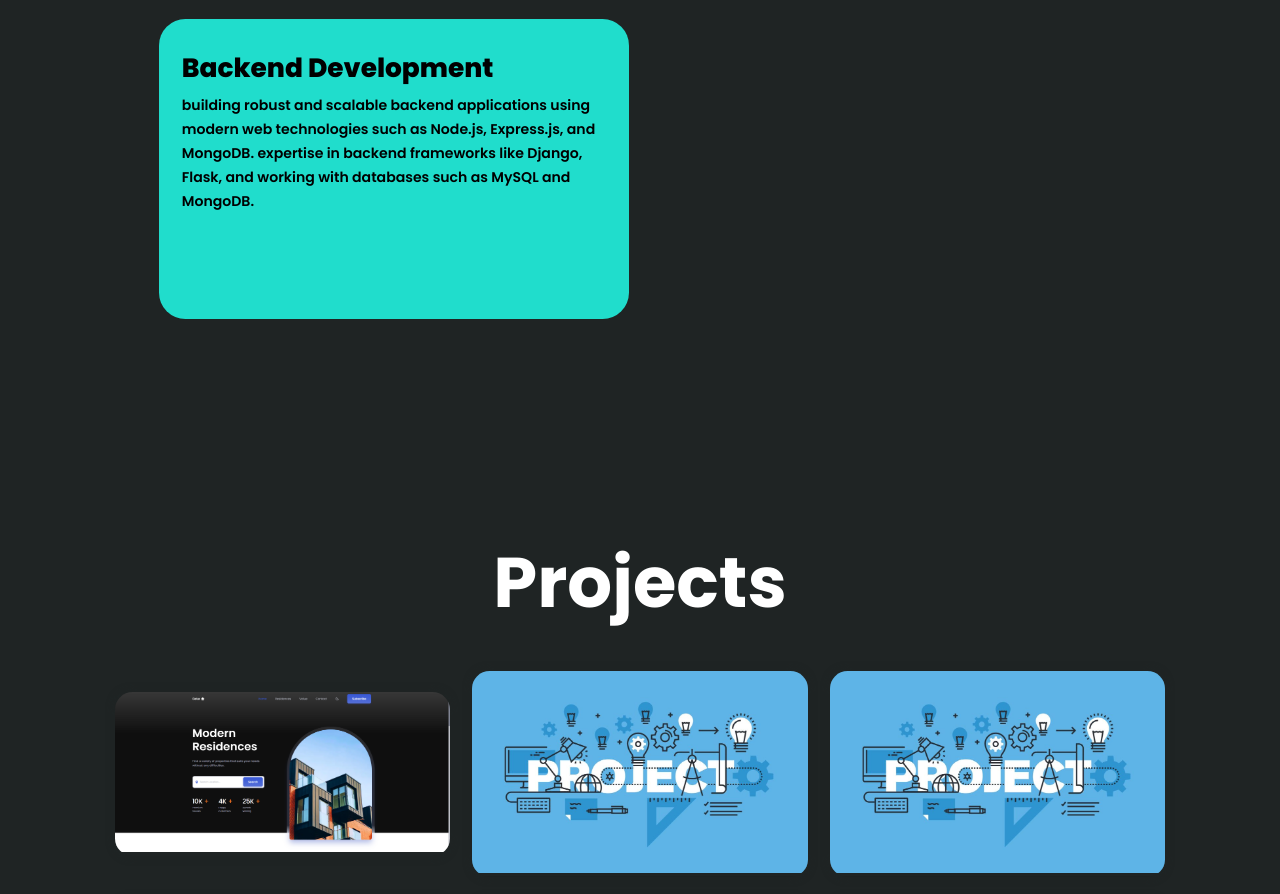
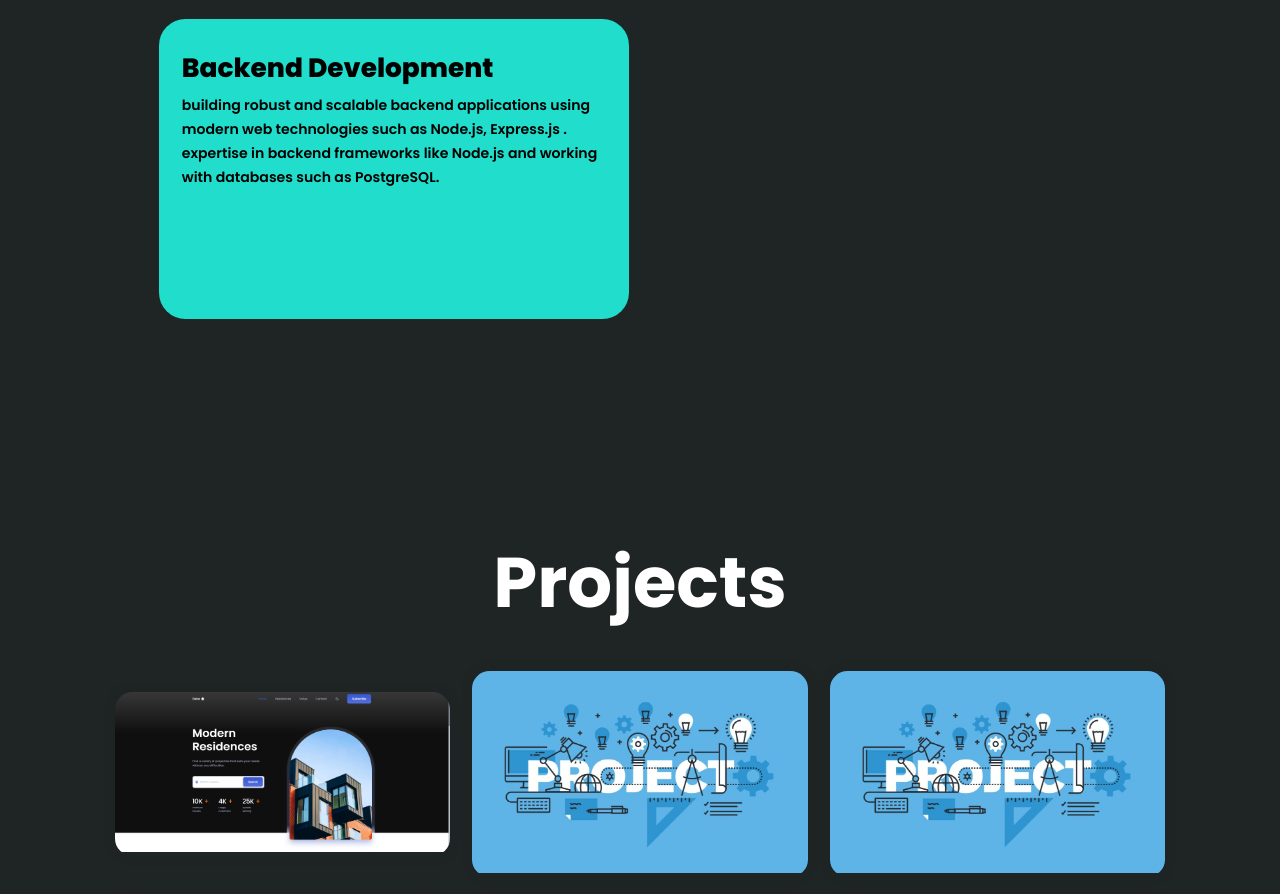
Before and after one commit to MElshereef/Portfolio, a website built with Parcel: page index.html in a window 1280 px wide. Shown: the part 1385-2279 px from the top of the page. Built offline with nearby package versions, Linux system fonts and the light colour scheme; a script that the page names is missing.

Commit message:
edited services texts

```diff
--- a/index.html
+++ b/index.html
@@ -96,8 +96,8 @@
           <div class="service-info">
             <h4></i>Backend Development</h4>
             <p>
-              building robust and scalable backend applications using modern web technologies such as Node.js, Express.js, and MongoDB.
-              expertise in backend frameworks like Django, Flask, and working with databases such as MySQL and MongoDB.
+              building robust and scalable backend applications using modern web technologies such as Node.js, Express.js .
+              expertise in backend frameworks like Node.js and working with databases such as PostgreSQL.
             </p>
           </div>
       </div>
```
